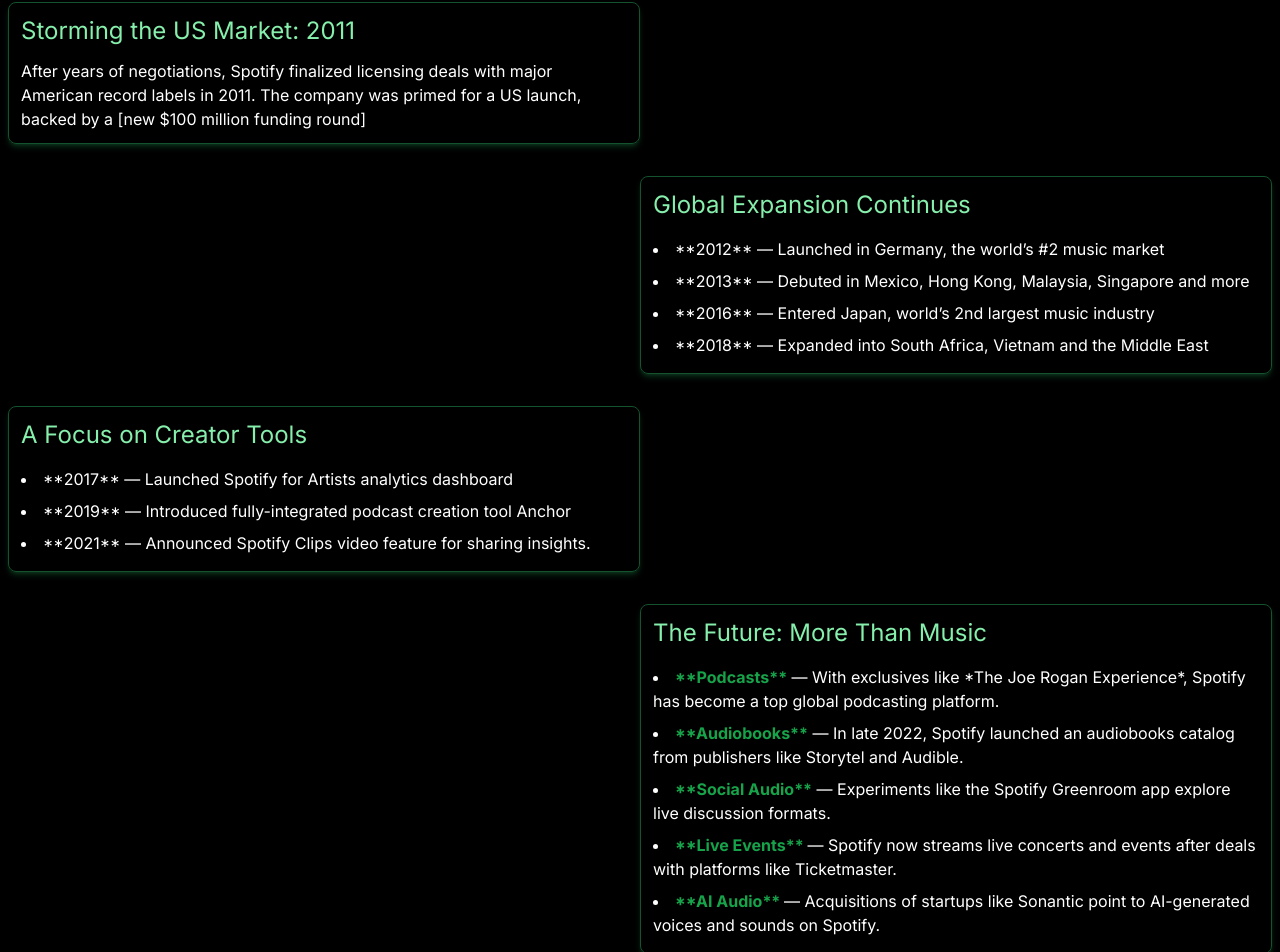
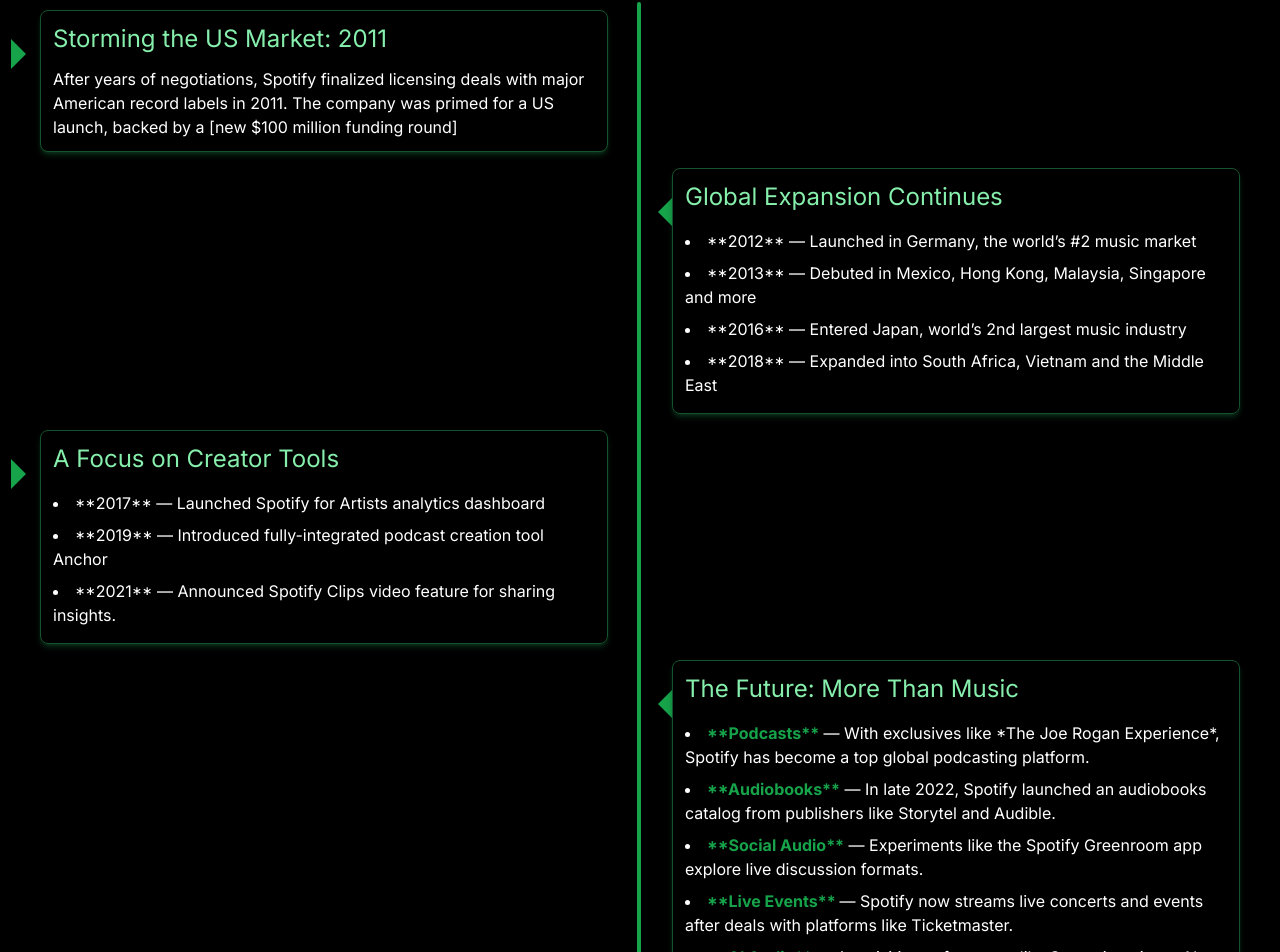
Before and after one commit to MinhazulAbedinMithu/spotify, a Next.js app: page /history-of-spotify in a window 1280 px wide. Shown: the part 1097-2049 px from the top of the page. Built offline with nearby package versions, Linux system fonts and the light colour scheme.

Commit message:
added : evolution steps: animation

```diff
--- a/app/globals.css
+++ b/app/globals.css
@@ -17,3 +17,42 @@
 input:focus {
   outline: none;
 }
+.animation-scroll::after {
+  animation: moveline 6s linear forwards;
+}
+@keyframes moveline {
+  0% {
+    height: 0;
+  }
+  100% {
+    height: 100%;
+  }
+}
+
+.card-wrapper {
+  animation: movedown 1s linear forwards;
+  opacity: 0;
+}
+
+.card-wrapper:nth-child(1) {
+  animation-delay: 0s;
+}
+.card-wrapper:nth-child(2) {
+  animation-delay: 1s;
+}
+.card-wrapper:nth-child(3) {
+  animation-delay: 2s;
+}
+.card-wrapper:nth-child(4) {
+  animation-delay: 3s;
+}
+@keyframes movedown {
+  0% {
+    opacity: 1;
+    transform: translateY(-20px);
+  }
+  100% {
+    opacity: 1;
+    transform: translateY(0px);
+  }
+}
--- a/app/history-of-spotify/page.tsx
+++ b/app/history-of-spotify/page.tsx
@@ -1,7 +1,6 @@
 import Image from "next/image";
 import React from "react";
 import imgFounder from "@/public/founder.webp";
-import HistorySlider from "@/components/HistorySlider";
 import InfoAccordion from "@/components/InfoAccordion";
 
 const HistoryOfSpotify = () => {
@@ -52,17 +51,23 @@
           </div>
         </div>
         <InfoAccordion />
-        <div className="w-full md:w-1/2 lg:1/3 my-8 border border-green-900 p-3 rounded-lg shadow-md shadow-green-900/50">
+        <div className="relative after:absolute after:content-[''] after:w-[4px] after:h-full after:bg-green-600 after:rounded-md after:top-0 md:after:left-[50%] after:ml-[-3px] after:-z-10 animation-scroll after:left-[15px]">
+          <div className="relative  py-2 px-8 w-full md:w-1/2 lg:1/3 card-wrapper">
+            <div className="w-full z-0  bg-black relative border border-green-900 p-3 rounded-lg shadow-md shadow-green-900/50 ">
               <h4 className="text-2xl text-green-300">
                 Storming the US Market: 2011
               </h4>
               <p className="text-base pt-3">
-            After years of negotiations, Spotify finalized licensing deals with
-            major American record labels in 2011. The company was primed for a
-            US launch, backed by a [new $100 million funding round]
+                After years of negotiations, Spotify finalized licensing deals
+                with major American record labels in 2011. The company was
+                primed for a US launch, backed by a [new $100 million funding
+                round]
               </p>
+              <div className="absolute h-0 w-0 top-[28px] -z-20 border-[15px] border-t-transparent border-b-transparent border-r-green-600 border-l-transparent md:border-l-green-600 md:border-r-transparent md:right-[-30px] left-[-30px]"></div>
             </div>
-        <div className="w-full ml-auto md:w-1/2 lg:1/3 my-8 border border-green-900 p-3 rounded-lg shadow-md shadow-green-900/50">
+          </div>
+          <div className="py-2 px-8 w-full md:w-1/2 lg:1/3 ml-auto card-wrapper">
+            <div className="w-full relative border border-green-900 p-3 rounded-lg shadow-md shadow-green-900/50">
               <h4 className="text-2xl text-green-300">
                 Global Expansion Continues
               </h4>
@@ -71,19 +76,25 @@
                   **2012** — Launched in Germany, the world’s #2 music market
                 </li>
                 <li className="text-base py-1">
-              **2013** — Debuted in Mexico, Hong Kong, Malaysia, Singapore and
-              more
+                  **2013** — Debuted in Mexico, Hong Kong, Malaysia, Singapore
+                  and more
                 </li>
                 <li className="text-base py-1">
                   **2016** — Entered Japan, world’s 2nd largest music industry
                 </li>
                 <li className="text-base py-1">
-              **2018** — Expanded into South Africa, Vietnam and the Middle East
+                  **2018** — Expanded into South Africa, Vietnam and the Middle
+                  East
                 </li>
               </ul>
+              <div className="absolute h-0 w-0 top-[28px] -z-20 border-[15px] border-t-transparent border-b-transparent border-r-green-600 border-l-transparent left-[-30px]"></div>
             </div>
-        <div className="w-full md:w-1/2 lg:1/3 my-8 border border-green-900 p-3 rounded-lg shadow-md shadow-green-900/50">
-          <h4 className="text-2xl text-green-300">A Focus on Creator Tools</h4>
+          </div>
+          <div className="py-2 px-8 w-full md:w-1/2 lg:1/3 card-wrapper">
+            <div className="w-full relative border border-green-900 p-3 rounded-lg shadow-md shadow-green-900/50">
+              <h4 className="text-2xl text-green-300">
+                A Focus on Creator Tools
+              </h4>
               <ul className="text-base pt-3 list-inside list-disc">
                 <li className="text-base py-1">
                   **2017** — Launched Spotify for Artists analytics dashboard
@@ -97,26 +108,29 @@
                   insights.
                 </li>
               </ul>
+              <div className="absolute h-0 w-0 top-[28px] -z-20 border-[15px] border-t-transparent border-b-transparent border-r-green-600 border-l-transparent md:border-l-green-600 md:border-r-transparent md:right-[-30px] left-[-30px]"></div>
             </div>
-        <div className="w-full ml-auto md:w-1/2 lg:1/3 my-8 border border-green-900 p-3 rounded-lg shadow-md shadow-green-900/50">
+          </div>
+          <div className="py-2 px-8 ml-auto w-full md:w-1/2 lg:1/3 card-wrapper">
+            <div className="w-full relative border border-green-900 p-3 rounded-lg shadow-md shadow-green-900/50">
               <h4 className="text-2xl text-green-300">
                 The Future: More Than Music
               </h4>
               <ul className="text-base pt-3 list-inside list-disc">
                 <li className="text-base py-1">
-              <strong className="text-green-600">**Podcasts**</strong> — With
-              exclusives like *The Joe Rogan Experience*, Spotify has become a
-              top global podcasting platform.
+                  <strong className="text-green-600">**Podcasts**</strong> —
+                  With exclusives like *The Joe Rogan Experience*, Spotify has
+                  become a top global podcasting platform.
                 </li>
                 <li className="text-base py-1">
-              <strong className="text-green-600">**Audiobooks**</strong> — In
-              late 2022, Spotify launched an audiobooks catalog from publishers
-              like Storytel and Audible.
+                  <strong className="text-green-600">**Audiobooks**</strong> —
+                  In late 2022, Spotify launched an audiobooks catalog from
+                  publishers like Storytel and Audible.
                 </li>
                 <li className="text-base py-1">
                   <strong className="text-green-600">**Social Audio**</strong> —
-              Experiments like the Spotify Greenroom app explore live discussion
-              formats.
+                  Experiments like the Spotify Greenroom app explore live
+                  discussion formats.
                 </li>
                 <li className="text-base py-1">
                   <strong className="text-green-600">**Live Events** </strong>—
@@ -129,6 +143,9 @@
                   voices and sounds on Spotify.
                 </li>
               </ul>
+              <div className="absolute h-0 w-0 top-[28px] -z-20 border-[15px] border-t-transparent border-b-transparent border-r-green-600 border-l-transparent left-[-30px]"></div>
+            </div>
+          </div>
         </div>
         <div className="my-8 px-4 py-6 bg-gradient-to-br from-lime-700/50 via-emerald-900/75 to-cyan-900/50 rounded-xl hover:bg-transparent border-2 border-transparent shadow-lg hover:border-green-600">
           <h4 className="text-2xl pb-2">The Future is Audio</h4>
--- a/components/AudioPlayer.tsx
+++ /dev/null
@@ -1,31 +0,0 @@
-import React, { useRef, useState } from "react";
-import { FaPlayCircle, FaPauseCircle } from "react-icons/fa";
-
-const AudioPlayer = ({ audioUrl }: any) => {
-  const [isPlaying, setPlaying] = useState(false);
-  const audioRef = useRef<any>();
-
-  const handlePlayPause = () => {
-    if (isPlaying) {
-      audioRef.current.pause();
-    } else {
-      audioRef.current.play();
-    }
-    setPlaying(!isPlaying);
-  };
-
-  return (
-    <div className="mt-2">
-      <audio ref={audioRef} src={audioUrl} />
-      <button onClick={handlePlayPause} className="bg-black rounded-full">
-        {isPlaying ? (
-          <FaPauseCircle className="text-[20px]" />
-        ) : (
-          <FaPlayCircle className="text-[20px]" />
-        )}
-      </button>
-    </div>
-  );
-};
-
-export default AudioPlayer;
--- a/components/HistorySlider.tsx
+++ /dev/null
@@ -1,70 +0,0 @@
-import { FaArrowAltCircleLeft, FaArrowAltCircleRight } from "react-icons/fa";
-
-import { Swiper, SwiperSlide } from "swiper/react";
-
-import "swiper/css";
-import "swiper/css/effect-coverflow";
-import "swiper/css/pagination";
-import "swiper/css/navigation";
-import { EffectCoverflow, Navigation, Pagination } from "swiper/modules";
-
-const HistorySlider = () => {
-  const params = {
-    effect: "coverflow",
-    grabCursor: true,
-    centeredSlides: true,
-    slidesPerView: "auto",
-    coverflowEffect: {
-      rotate: 50,
-      stretch: 0,
-      depth: 100,
-      modifier: 1,
-      slideShadows: true,
-    },
-    pagination: {
-      el: ".swiper-pagination",
-    },
-  };
-
-  return (
-    <Swiper
-      effect={"coverflow"}
-      grabCursor={true}
-      centeredSlides={true}
-      loop={true}
-      slidesPerView={1}
-      coverflowEffect={{
-        rotate: 0,
-        stretch: 0,
-        depth: 100,
-        modifier: 2.5,
-      }}
-      //   pagination={{ el: ".swiper-pagination", clickable: true }}
-      //   navigation={{
-      //     nextEl: ".swiper-button-next",
-      //     prevEl: ".swiper-button-prev",
-      //     // clickable: true,
-      //   }}
-      //   modules={[EffectCoverflow, Pagination, Navigation]}
-      //   className="swiper_container"
-    >
-      {/* <SwiperSlide>
-        <img src={slide_image_1} alt="slide_image" />
-        <h4>Lorem, ipsum dolor.</h4>
-      </SwiperSlide> */}
-      <div>sdfsd</div>
-
-      <div className="slider-controler">
-        <div className="swiper-button-prev slider-arrow">
-          <FaArrowAltCircleLeft />
-        </div>
-        <div className="swiper-button-next slider-arrow">
-          <FaArrowAltCircleRight />
-        </div>
-        <div className="swiper-pagination"></div>
-      </div>
-    </Swiper>
-  );
-};
-
-export default HistorySlider;
```
Lines whose indentation alone changed are shown as unchanged.
